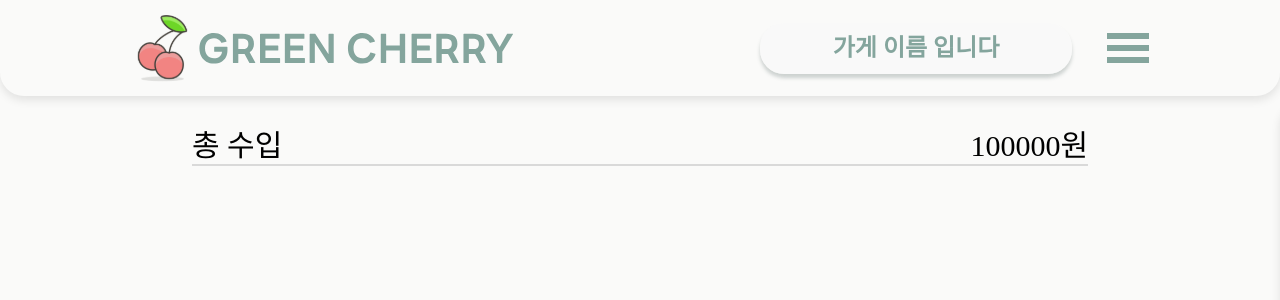
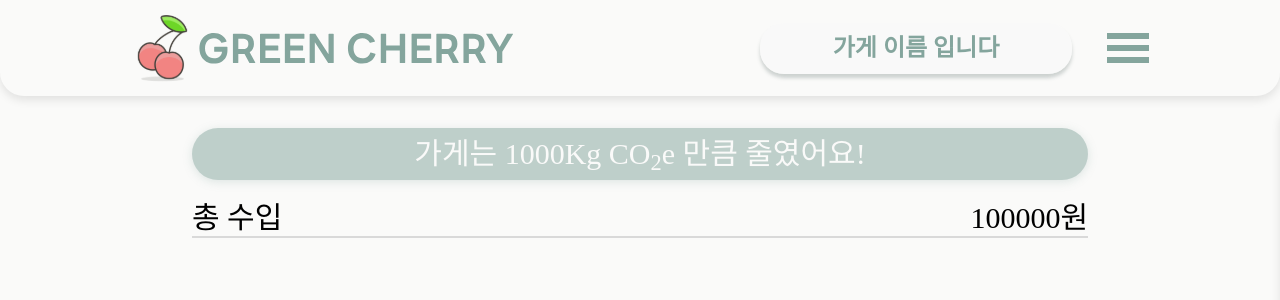
Before and after one commit to tandamzi/GreenCherry, a Next.js app in the folder frontend/web/: page /business/order in a window 1280 px wide. Shown: the top 300 px of the page. Built offline with nearby package versions, Linux system fonts and the light colour scheme.

Commit message:
design: 탄소

```diff
--- /dev/null
+++ b/frontend/web/src/components/CarbonContainer/index.jsx
@@ -0,0 +1,21 @@
+import React from 'react';
+
+import classnames from 'classnames';
+
+import useMember from '@/hooks/memberHook';
+
+const CarbonContainer = ({ amount, className }) => {
+  const { storeName } = useMember();
+  return (
+    <div
+      className={classnames(
+        'bg-secondary opacity-50 text-bgcolor w-full text-3xl text-center rounded-full py-2 shadow-second',
+        className,
+      )}
+    >
+      {storeName} 가게는 {amount}Kg CO<sub>2</sub>e 만큼 줄였어요!
+    </div>
+  );
+};
+
+export default CarbonContainer;
--- a/frontend/web/src/components/TotalIncome/index.jsx
+++ b/frontend/web/src/components/TotalIncome/index.jsx
@@ -2,7 +2,7 @@ import React from 'react';
 
 const TotalIncome = ({ price }) => {
   return (
-    <div className="text-3xl border-b-2 border-b-line max-w-4xl flex justify-between font-sans">
+    <div className="text-3xl border-b-2 border-b-line max-w-4xl flex justify-between font-sans mt-5">
       <p>총 수입</p>
       <p>{price}원</p>
     </div>
--- a/frontend/web/src/pages/business/order/index.jsx
+++ b/frontend/web/src/pages/business/order/index.jsx
@@ -1,15 +1,18 @@
 import React from 'react';
 
+import CarbonContainer from '@/components/CarbonContainer';
 import Container from '@/components/Container';
 import TotalIncome from '@/components/TotalIncome';
 
 const Order = () => {
   const totalIncome = 100000;
+  const totalCarbon = 1000;
   return (
     <Container>
       <Container.BusinessHeader />
       <Container.MainBody className="bg-bgcolor h-full">
         <div className="w-full max-w-4xl">
+          <CarbonContainer amount={totalCarbon} />
           <TotalIncome price={totalIncome} />
         </div>
       </Container.MainBody>
```
